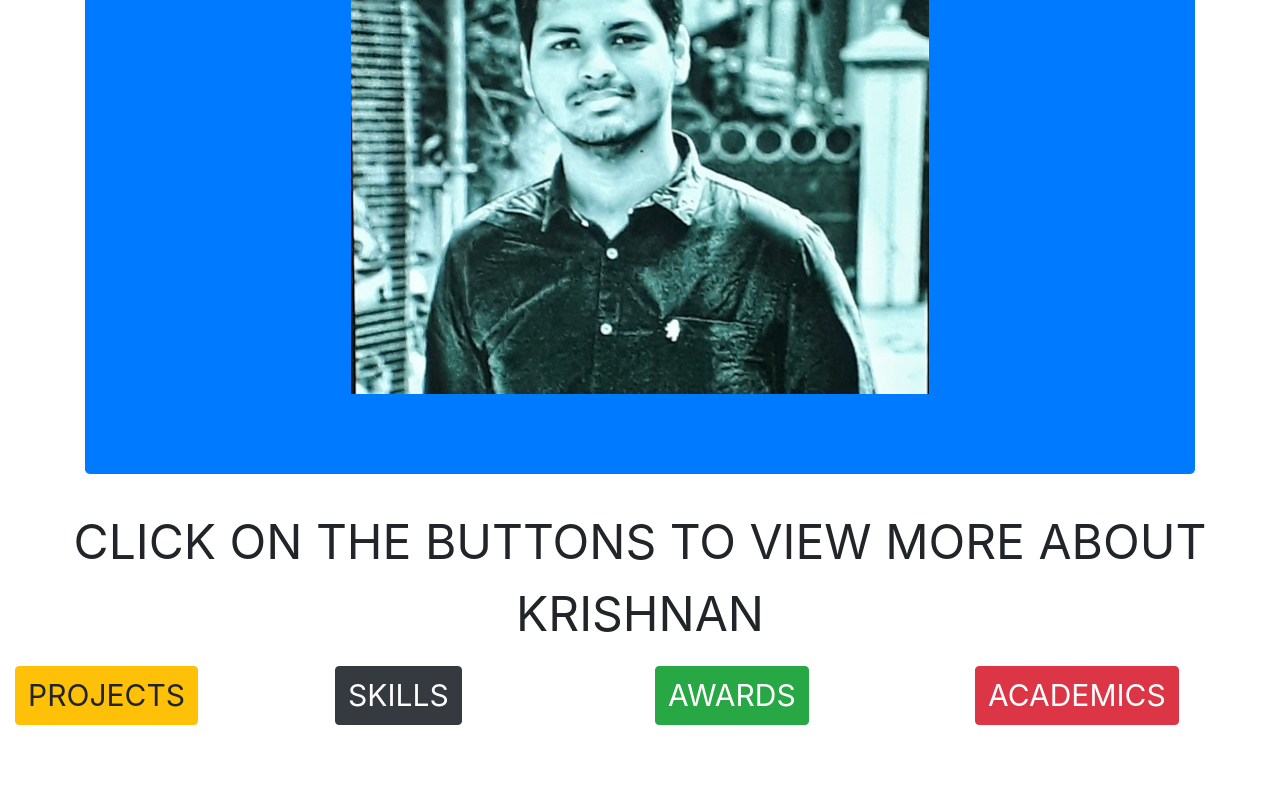
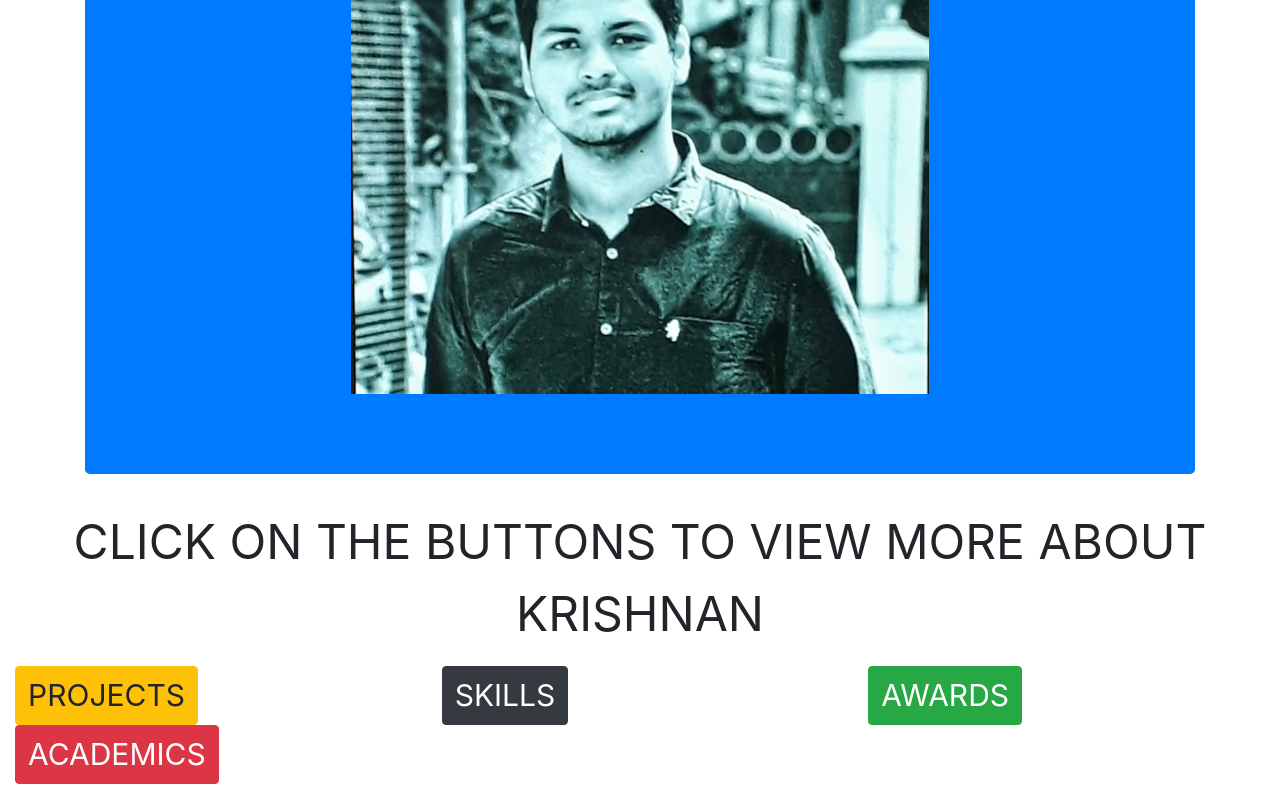
Before and after one commit to Krishnansriram122000/krishna2000, a plain HTML site: page index.html in a window 1280 px wide. Shown: the part 1377-2177 px from the top of the page. Before the commit the page ends 2118 px from the top, so only its background shows below. Drawn offline with nearby package versions, Linux system fonts and the light colour scheme.

Commit message:
Update index.html

```diff
--- a/index.html
+++ b/index.html
@@ -31,13 +31,13 @@
 				CLICK ON THE BUTTONS TO VIEW MORE ABOUT KRISHNAN
 				<br>
 			<div class="row">
-				<div class="col">
+				<div class="col-sm-4">
 				<button type="button" class="btn btn-warning incfont" onclick="window.location.href='Project.html'">PROJECTS</button></div>
-				<div class="col">
+				<div class="col-sm-4">
 				<button type="button" class="btn btn-dark incfont" onclick="window.location.href='Skill.html'">SKILLS</button></div>
-				<div class="col">
+				<div class="col-sm-4">
 				<button type="button" class="btn btn-success incfont">AWARDS</button></div>
-				<div class="col">
+				<div class="col-sm-4">
 				<button type="button" class="btn btn-danger incfont">ACADEMICS</button></div>
 
 			</div>
```
